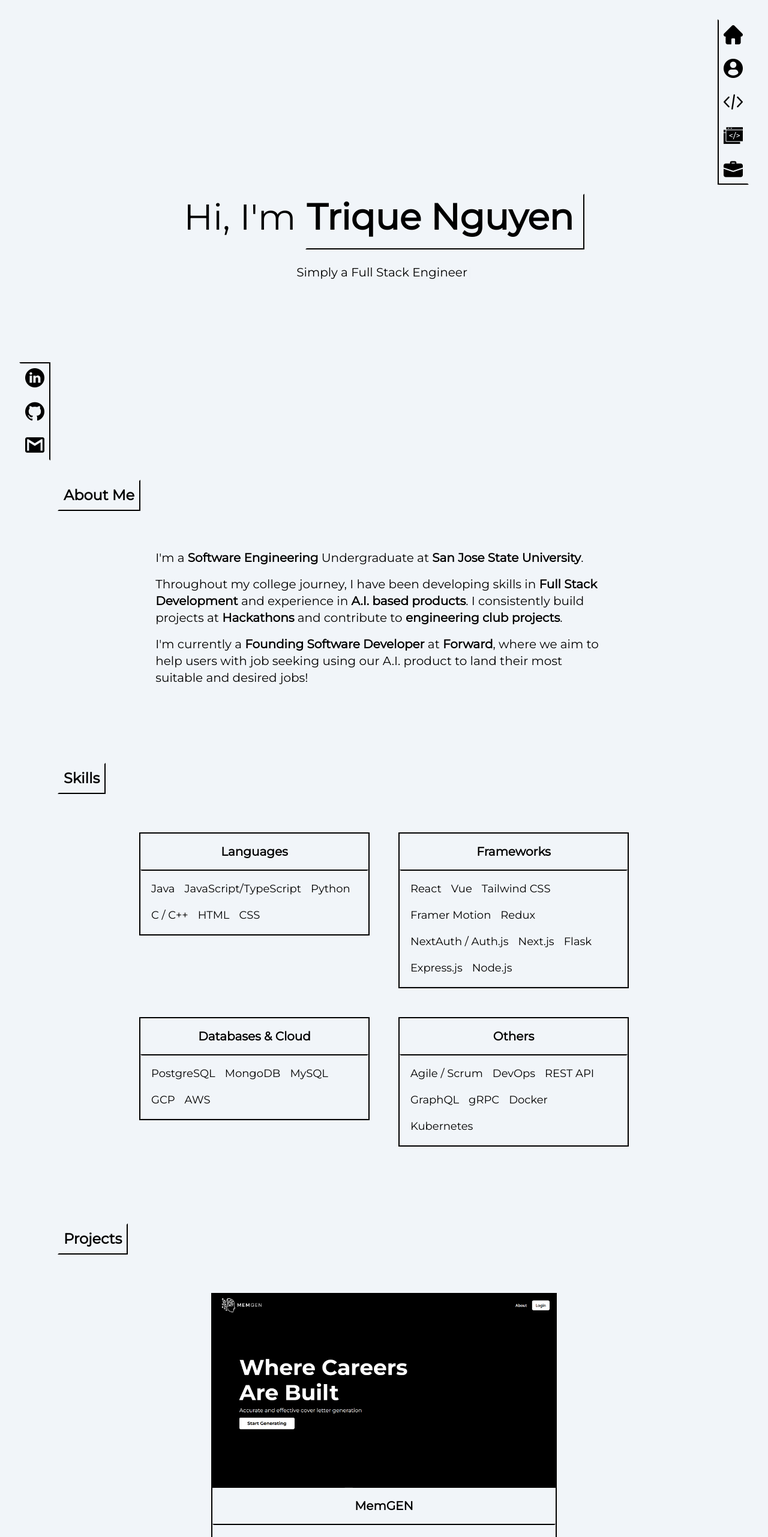
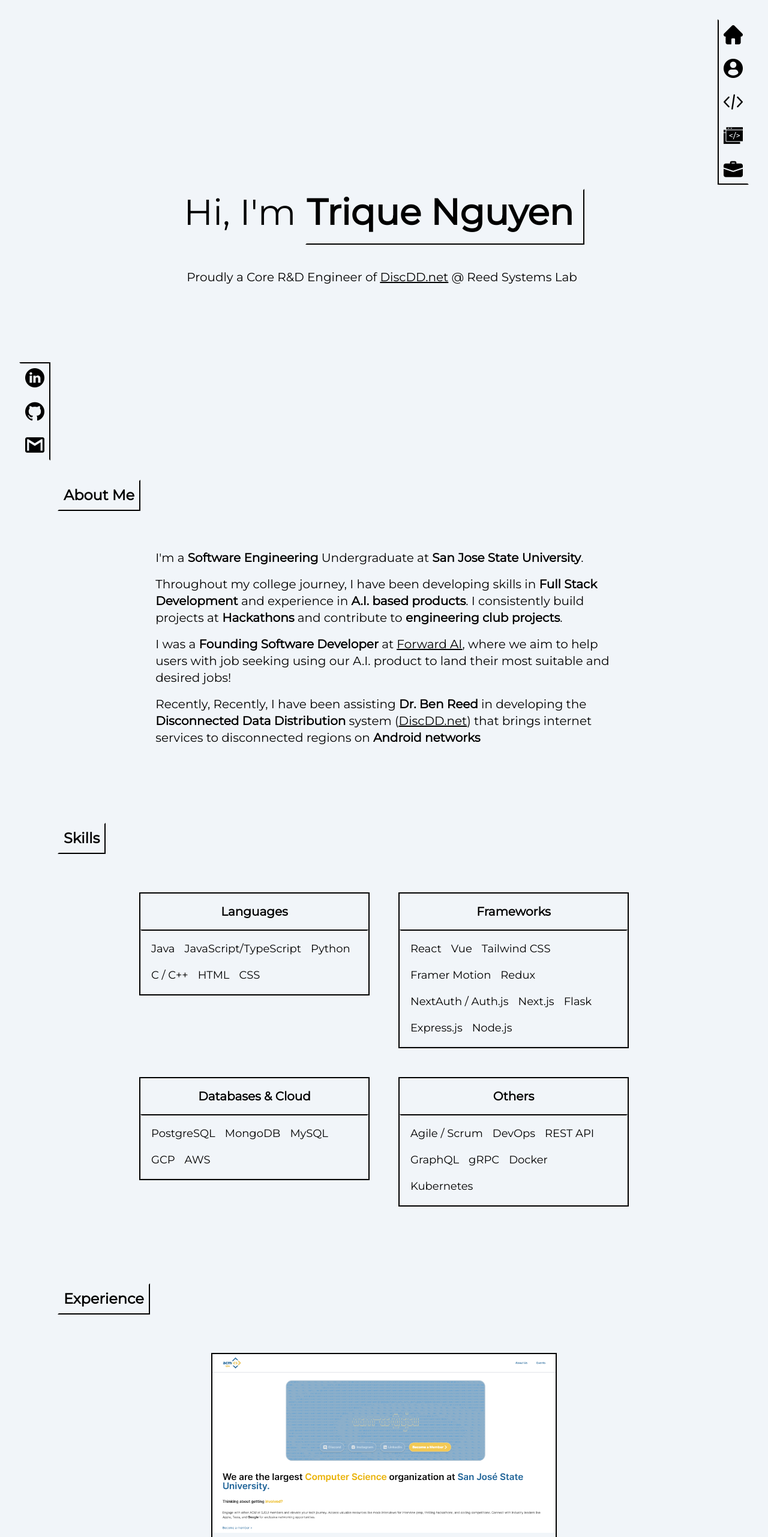
Before and after one commit to pankinkun/my-portfolio, a React (Vite) app: page / in a window 1280 px wide. Shown: the top 2563 px of the page at 60% size. Built offline with nearby package versions, Linux system fonts and the light colour scheme.

Commit message:
refine info + add animations

```diff
--- a/src/App.jsx
+++ b/src/App.jsx
@@ -19,8 +19,8 @@ function App() {
         <Home />
         <AboutMe />
         <Skills />
+        <Experience />
         <Projects />
-        <Experience />
         <Footer />
       </div>
 
--- a/src/components/aboutme/AboutMe.jsx
+++ b/src/components/aboutme/AboutMe.jsx
@@ -12,7 +12,8 @@ const AboutMe = () => {
             <div className="flex flex-col gap-4 text-xl">
               <p>I'm a <span className="font-extrabold">Software Engineering</span> Undergraduate at <span className="font-extrabold">San Jose State University</span>. </p>
               <p>Throughout my college journey, I have been developing skills in <span className="font-extrabold">Full Stack Development</span> and experience in <span className="font-extrabold">A.I. based products</span>. I consistently build projects at <span className="font-extrabold">Hackathons</span> and contribute to <span className="font-extrabold">engineering club projects</span>.</p>
-              <p>I'm currently a <span className="font-extrabold">Founding Software Developer</span> at <a href="https://useforward.app/" className="font-extrabold">Forward</a>, where we aim to help users with job seeking using our A.I. product to land their most suitable and desired jobs!</p>
+              <p>I was a <span className="font-extrabold">Founding Software Developer</span> at <u><a href="https://useforward.app/">Forward AI</a></u>, where we aim to help users with job seeking using our A.I. product to land their most suitable and desired jobs!</p>
+              <p>Recently, Recently, I have been assisting <b>Dr. Ben Reed</b> in developing the <b>Disconnected Data Distribution</b> system (<u><a href="https://discdd.net/" target="_blank" rel="noreferrer">DiscDD.net</a></u>) that brings internet services to disconnected regions on <b>Android networks</b></p>
             </div>
 
           </Reveal>
--- a/src/components/experience/ExperienceCard.jsx
+++ b/src/components/experience/ExperienceCard.jsx
@@ -5,7 +5,7 @@ const ExperienceCard = ({ company, title, website, description, photo }) => {
   return (
     <div>
       <div className='border-2 md:w-[36rem] sm:w-[20rem] border-black flex gap-4 flex-col'>
-        <img src={photo} />
+        <img src={photo} height={300}/>
         <h1 className="font-black text-xl">{company}</h1>
         <h1 className="font-md text-lg border-2 border-black border-x-transparent p-4 font-semibold">{title}</h1>
         <h1 className="font-md text-lg px-2 ">{description}</h1>
--- a/src/components/home/Home.jsx
+++ b/src/components/home/Home.jsx
@@ -4,13 +4,13 @@ import Typewriter from 'typewriter-effect'
 const Home = () => {
   return (
     <section id="home">
-      <div className='h-screen flex flex-col items-center justify-center gap-12'>
+      <div className='h-screen flex flex-col items-center justify-center gap-16'>
         <h1 className="text-6xl">Hi, I'm <span className="font-black pb-4 pr-4 lg:border-2 border-b-black border-r-black border-l-slate-100 border-t-slate-100 md:border-0 max-w-fit">Trique Nguyen</span></h1>
         <div className="text-xl max-w-3xl">
           <Typewriter
 
             options={{
-              strings: 'Simply a Full Stack Engineer',
+              strings: 'Proudly a Core R&D Engineer of <u><a href="https://discdd.net/" target="_blank" rel="noreferrer">DiscDD.net</a></u> @ Reed Systems Lab',
               autoStart: true,
               delay: 50,
             }}
--- a/src/components/utils/Reveal.jsx
+++ b/src/components/utils/Reveal.jsx
@@ -5,13 +5,17 @@ export default function Reveal({ children, width = "fit-content" }) {
   const ref = useRef(null);
   const mainControls = useAnimation();
   const slideControls = useAnimation();
-  const inView = useInView(ref, { once: true });
+  const inView = useInView(ref, { once: false });
   const isPresent = useIsPresent();
 
   useEffect(() => {
     if (inView) {
       mainControls.start('visible');
       slideControls.start('visible');
+    } else
+    {
+      mainControls.start('hidden');
+      slideControls.start('hidden');
     }
   }, [inView]);
 
```
Also changed, not shown: src/assets/experience/acmsjsu.png.
